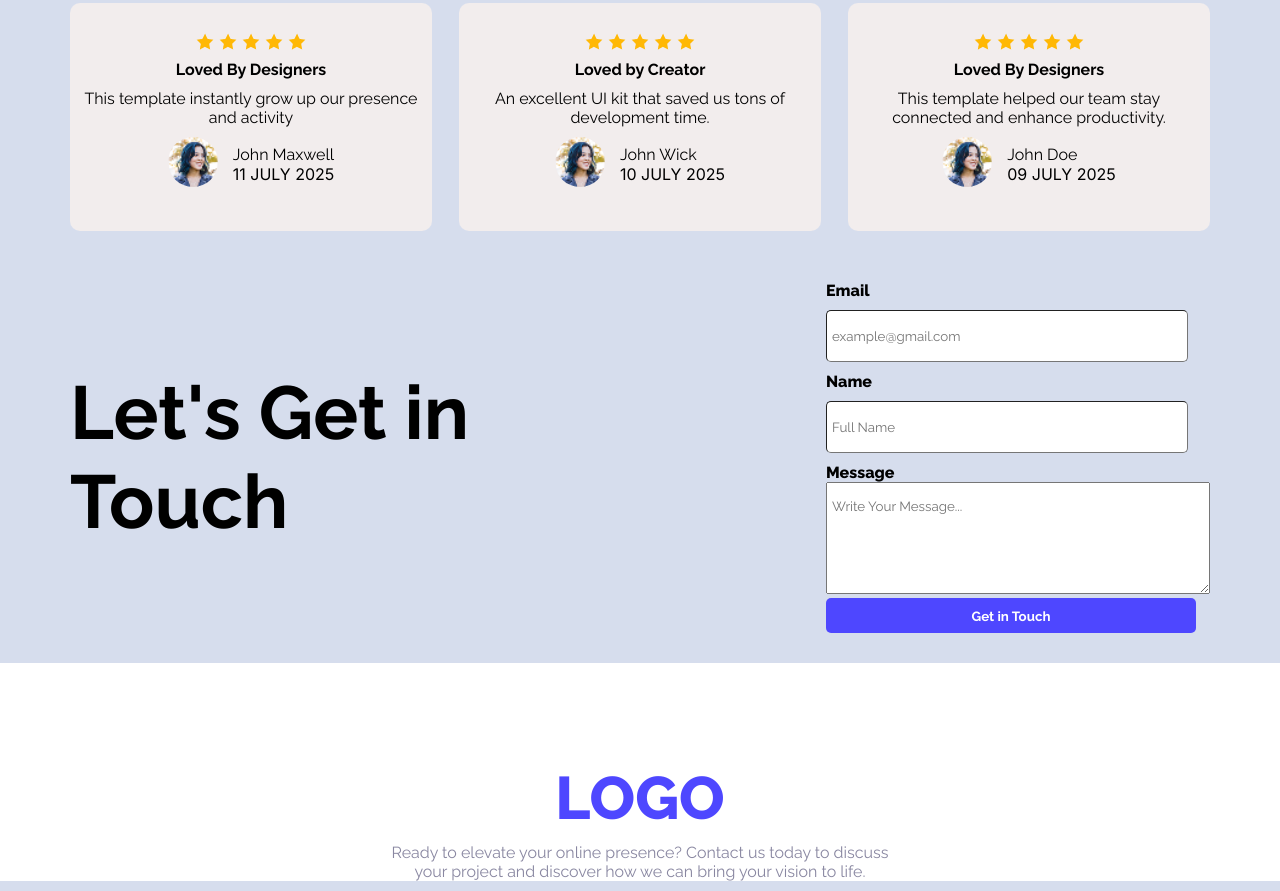
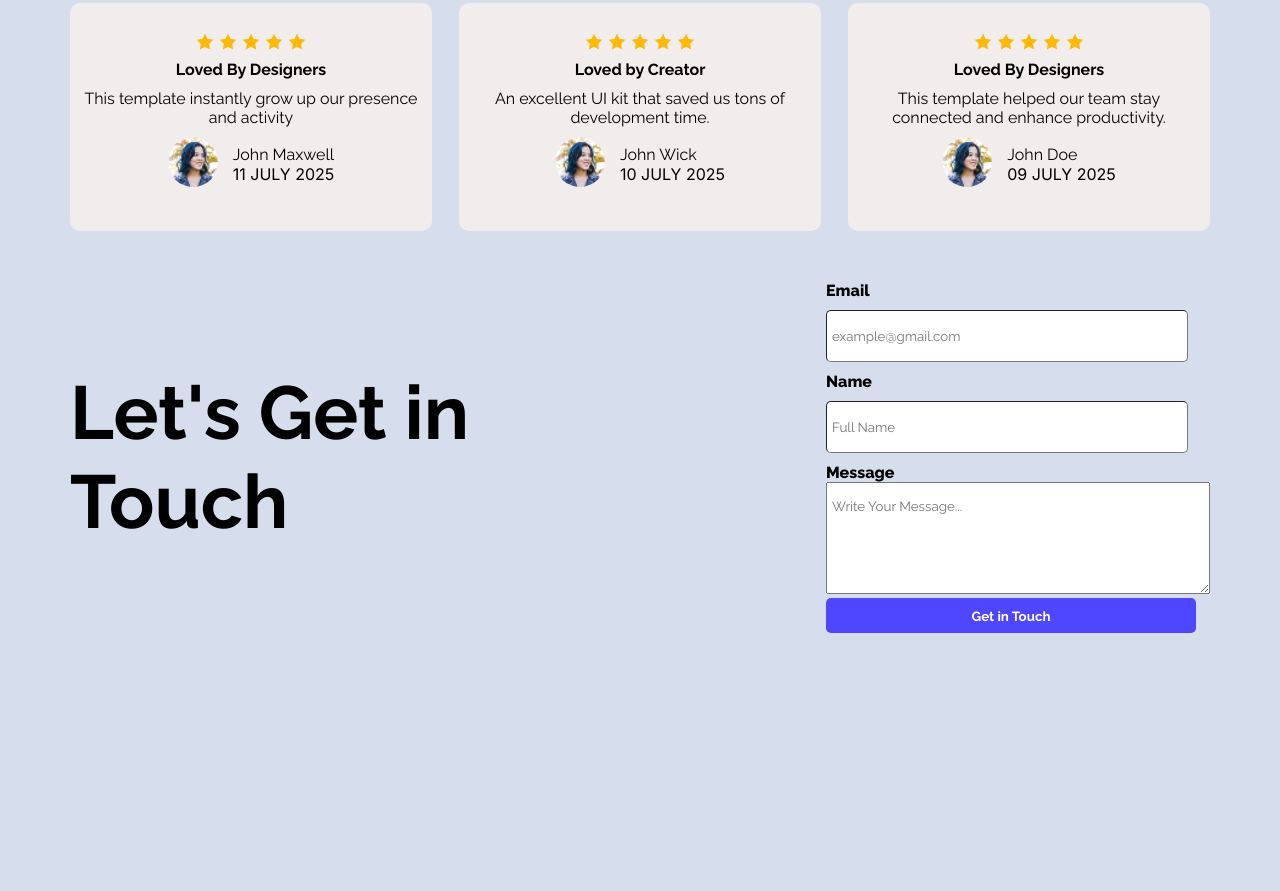
Before and after one commit to TH-Rongon/My-first-project, a plain HTML site: page index.html in a window 1280 px wide. Shown: the part 1668-2559 px from the top of the page. After the commit the page ends 2331 px from the top, so only its background shows below. Drawn offline with Linux system fonts and the light colour scheme.

Commit message:
Footer Section fixed

```diff
--- a/index.html
+++ b/index.html
@@ -175,7 +175,7 @@
     </section>
 
     <!-- Footer Start -->
-    <footer class="footer">
+    <!-- <footer class="footer">
       <div class="footer-text">
         <h4 class="footer-logo">LOGO</h4>
         <p class="footer-text">
@@ -185,13 +185,13 @@
         </p>
       </div>
       <div class="footer-nav">
-        <!-- <ol>
+        <ol>
           <li><a href="/">Home</a></li>
           <li><a href="/">About</a></li>
           <li><a href="/">How it Works</a></li>
           <li><a href="/">Services</a></li>
-        </ol> -->
+        </ol>
       </div>
-    </footer>
+    </footer> -->
   </body>
 </html>
```
